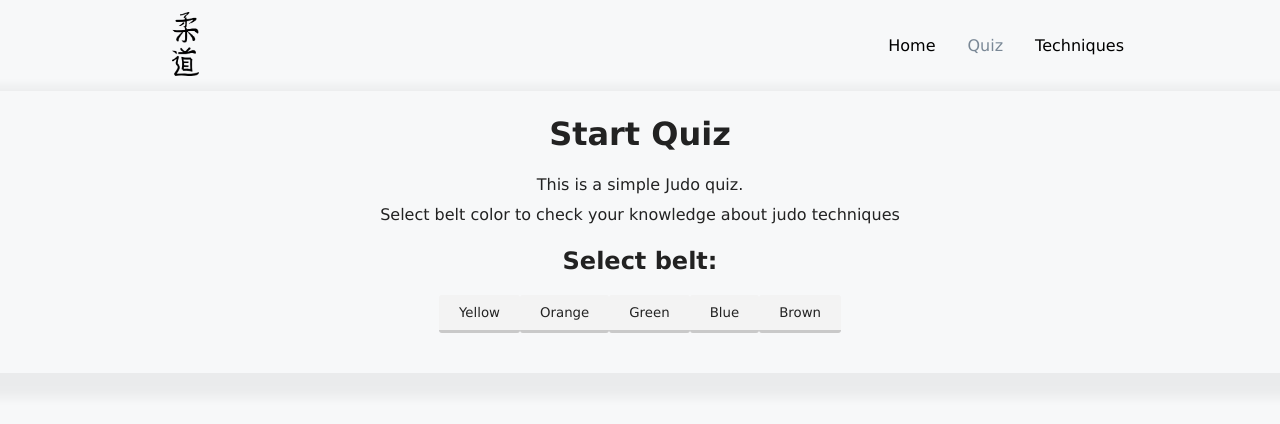
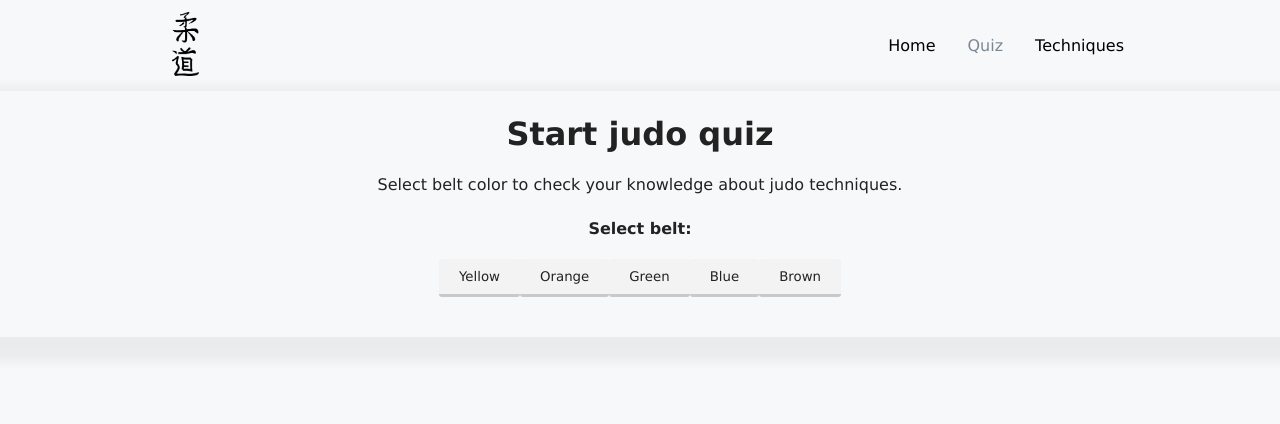
Before and after one commit to alexyak1/JudoTest, a React (Create React App) app: page /quiz in a window 1280 px wide. Shown: the top 424 px of the page. Built offline with nearby package versions, Linux system fonts and the light colour scheme.

Commit message:
change title for google search

```diff
--- a/src/components/Test/selectBelt.js
+++ b/src/components/Test/selectBelt.js
@@ -6,7 +6,7 @@ export default function BeltSelector({ setBeltColor }) {
 
     return (
         <>
-            <h2>Select belt: </h2>
+            <h4>Select belt: </h4>
             <div>
                 <button onClick={() => setBeltColor('yellow')}>Yellow</button>
                 <button onClick={() => setBeltColor('orange')}>Orange</button>
--- a/src/pages/quiz.js
+++ b/src/pages/quiz.js
@@ -137,9 +137,8 @@ export default function Test() {
 		if (questionIndex == null) {
 			return (
 				<div className='app'>
-					<h1>Start Quiz</h1>
-					<p>This is a simple Judo quiz.</p>
-					<p>Select belt color to check your knowledge about judo techniques</p>
+					<h1>Start judo quiz</h1>
+					<p>Select belt color to check your knowledge about judo techniques.</p>
 					<BeltSelector setBeltColor={setBeltColor}></BeltSelector>
 				</div >
 			)
```
